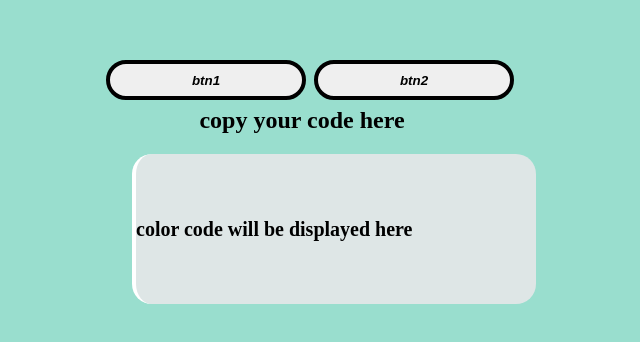
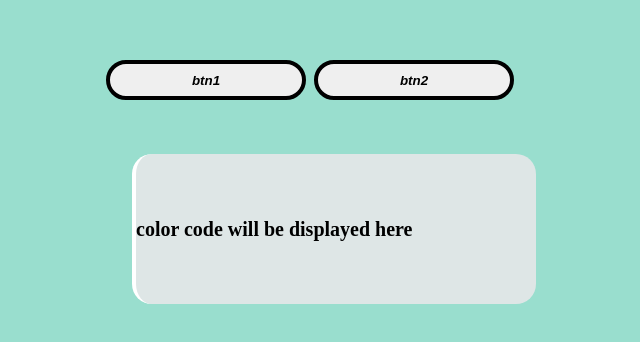
Before and after one commit to somnasp5/GRADIENT_SELECTORR, a plain HTML site: page index.html in a window 1280 px wide. Shown: the part 296-638 px from the top of the page, without its empty margins (348-988 px from the left). Drawn offline with Linux system fonts and the light colour scheme.

Commit message:
Update index.html

```diff
--- a/index.html
+++ b/index.html
@@ -12,7 +12,7 @@
             <button class="btn" id="btn1"><b>btn1</b></button>
             <button class="btn" id="btn2"><b>btn2</b></button>
         </div>
-        <h2>copy your code here</h2>
+
         <div class="copycode"> color code will be displayed here</div>
     </section>
     <script src="gradient.js"></script>
```
